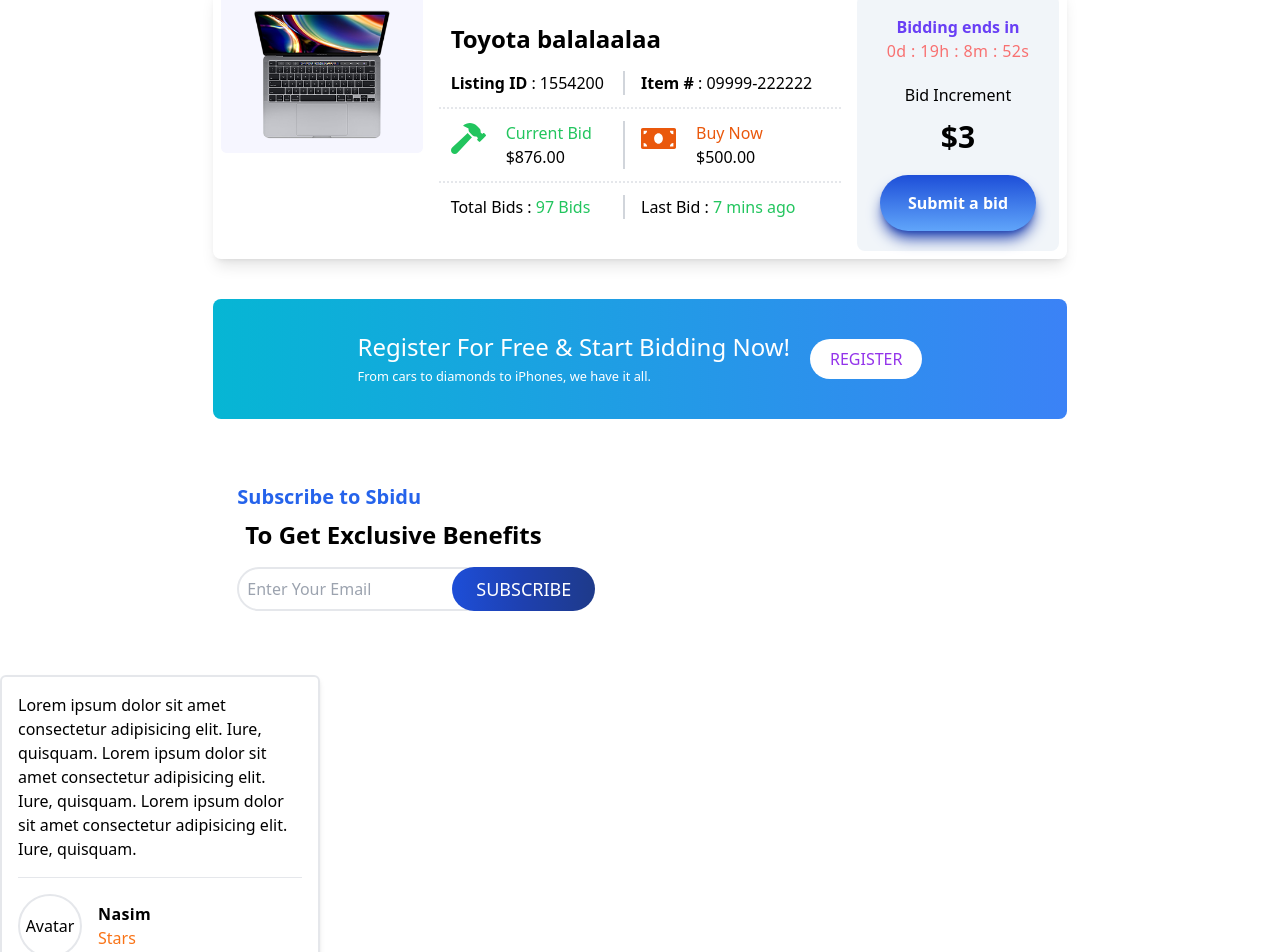
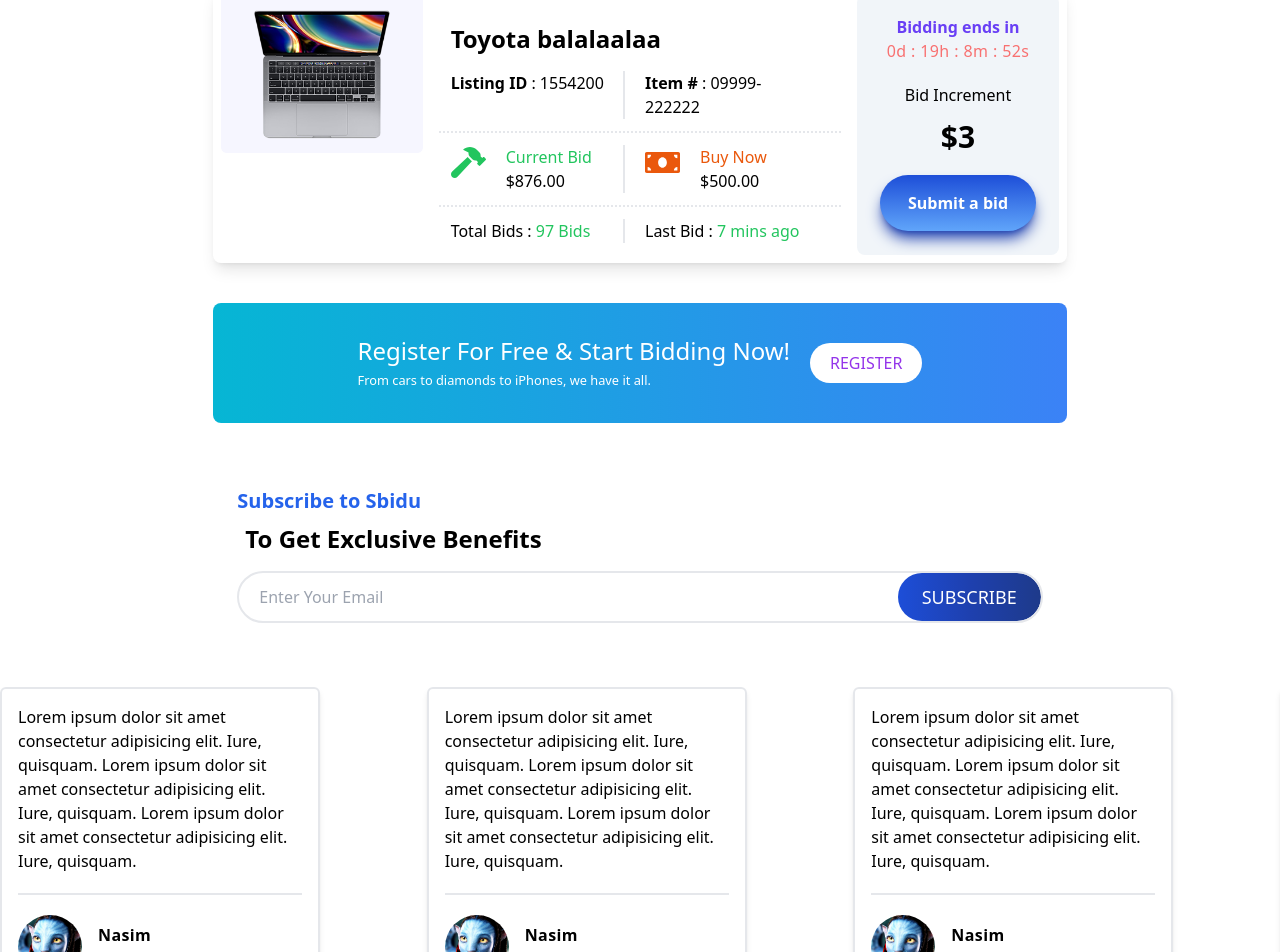
Before and after one commit to CurvyLantern/becha-kena, a Next.js app: page / in a window 1280 px wide. Shown: the part 1895-2847 px from the top of the page. Built offline with nearby package versions, Linux system fonts and the light colour scheme.

Commit message:
Installed swiper , React-Aria

```diff
--- a/package.json
+++ b/package.json
@@ -14,8 +14,10 @@
 		"clsx": "^1.2.1",
 		"next": "13.0.0",
 		"react": "18.2.0",
+		"react-aria": "^3.20.0",
 		"react-dom": "18.2.0",
-		"react-icons": "^4.6.0"
+		"react-icons": "^4.6.0",
+		"swiper": "^8.4.4"
 	},
 	"devDependencies": {
 		"@types/node": "18.11.8",
--- a/src/components/Showcase.tsx
+++ b/src/components/Showcase.tsx
@@ -1,15 +1,14 @@
-import { FaRegStar, FaHammer, FaMoneyBill } from 'react-icons/fa';
+import { FaHammer, FaMoneyBill, FaRegStar } from 'react-icons/fa';
 
 import Image from 'next/legacy/image';
-import ResponsiveImage from 'src/components/essential/ResponsiveImage';
+import Separator from 'src/components/ui/Seperator';
 
 import laptopImg from 'public/laptop.png';
 
-const HDivider = () => <div className='w-[2px] bg-gray-300'>&nbsp;</div>;
 
 const ProductImage = () => (
 	<div className='relative flex-1'>
-		<FaRegStar className='absolute top-4 right-4' />
+		<FaRegStar className='top-4 right-4 absolute' />
 		{/* <ResponsiveImage src='/laptop.png' /> */}
 		<Image src={laptopImg} alt='Laptop' layout='responsive' objectFit='cover' />
 	</div>
@@ -24,7 +23,7 @@
 				<p className='flex-1'>
 					<strong className='font-semibold'>Listing ID</strong> : 1554200
 				</p>
-				<HDivider />
+				<Separator orientation='vertical' />
 				<p className='flex-1 px-4'>
 					<strong className='font-semibold'>Item #</strong> : 09999-222222
 				</p>
@@ -32,7 +31,7 @@
 		</div>
 
 		{/* Bid Area */}
-		<div className='flex p-3 border-dotted border-y-2'>
+		<div className='border-y-2 flex p-3 border-dotted'>
 			<div className='flex flex-1 gap-5'>
 				{/* icon */}
 				<div className='text-green-500'>
@@ -43,7 +42,7 @@
 					<p>$876.00</p>
 				</div>
 			</div>
-			<HDivider />
+			<Separator orientation='vertical' />
 			<div className='flex flex-1 gap-5 px-4'>
 				{/* icon */}
 				<div className='text-orange-600'>
@@ -61,7 +60,7 @@
 			<p className='flex-1'>
 				Total Bids : <span className='text-green-500'>97 Bids</span>
 			</p>
-			<HDivider></HDivider>
+			<Separator orientation='vertical' />
 			<p className='flex-1 px-4'>
 				Last Bid : <span className='text-green-500'>7 mins ago</span>
 			</p>
@@ -70,14 +69,14 @@
 );
 const SubmitSection = () => {
 	return (
-		<div className='flex-1 py-5 text-center rounded-lg bg-slate-100'>
-			<p className='font-semibold text-accent'>Bidding ends in</p>
+		<div className='bg-slate-100 flex-1 py-5 text-center rounded-lg'>
+			<p className='text-accent font-semibold'>Bidding ends in</p>
 			<p className='tracking-wide text-red-400'>0d : 19h : 8m : 52s</p>
 			<div className='px-6 py-5'>
 				<p className='font-thin'>Bid Increment</p>
 				<h3 className='mt-3 text-3xl font-bold'>$3</h3>
 			</div>
-			<button className='py-4 font-semibold text-white bg-purple-600 rounded-full shadow-lg px-7 bg-gradient-to-b from-blue-700 to-blue-400 hover:from-blue-400 hover:to-blue-700 shadow-blue-800'>
+			<button className='px-7 bg-gradient-to-b from-blue-700 to-blue-400 hover:from-blue-400 hover:to-blue-700 shadow-blue-800 py-4 font-semibold text-white bg-purple-600 rounded-full shadow-lg'>
 				Submit a bid
 			</button>
 		</div>
@@ -86,7 +85,7 @@
 
 const Showcase = () => {
 	return (
-		<div className='flex flex-col gap-4 p-2 text-black rounded-lg shadow-lg md:flex-row'>
+		<div className='md:flex-row flex flex-col gap-4 p-2 text-black rounded-lg shadow-lg'>
 			<ProductImage />
 			<DescriptionSection />
 			<SubmitSection />
--- a/src/components/review/ReviewCard.tsx
+++ b/src/components/review/ReviewCard.tsx
@@ -1,22 +1,24 @@
+import Avatar from 'src/components/ui/Avatar';
+import Separator from 'src/components/ui/Seperator';
+import profileImg from 'public/assets/avatar-2009.jpg';
+
 const UpperPart = () => {
 	return (
-    <p className="text-md h-36 font-thin flex-1 pb-4">
-      Lorem ipsum dolor sit amet consectetur adipisicing elit. Iure, quisquam.
-      Lorem ipsum dolor sit amet consectetur adipisicing elit. Iure, quisquam.
-      Lorem ipsum dolor sit amet consectetur adipisicing elit. Iure, quisquam.
+		<p className='text-md min-h-32 flex-1 pb-4 font-thin'>
+			Lorem ipsum dolor sit amet consectetur adipisicing elit. Iure, quisquam. Lorem ipsum dolor sit amet
+			consectetur adipisicing elit. Iure, quisquam. Lorem ipsum dolor sit amet consectetur adipisicing elit.
+			Iure, quisquam.
 		</p>
 	);
 };
 
 const LowerPart = () => {
 	return (
-    <section className="flex items-center gap-4 pt-4">
-      <div className="w-16 h-16 rounded-full border-2 flex items-center justify-center">
-        Avatar
-      </div>
+		<section className='flex items-center gap-4 pt-4'>
+			<Avatar src={profileImg} />
 			<div>
-        <h3 className="font-semibold text-md tracking-wide">Nasim</h3>
-        <div className="text-orange-500">Stars</div>
+				<h3 className='text-md font-semibold tracking-wide'>Nasim</h3>
+				<div className='text-orange-500'>Stars</div>
 			</div>
 		</section>
 	);
@@ -24,9 +26,9 @@
 
 const ReviewCard = () => {
 	return (
-    <div className="w-80 flex flex-col p-4 rounded-md border-2 shadow-md">
+		<div className='w-80 flex flex-col p-4 border-2 rounded-md shadow-md'>
 			<UpperPart />
-      <hr />
+			<Separator />
 			<LowerPart />
 		</div>
 	);
--- /dev/null
+++ b/src/components/review/ReviewSection.tsx
@@ -0,0 +1,32 @@
+import ReviewCard from 'src/components/review/ReviewCard';
+import { Swiper, SwiperSlide } from 'swiper/react';
+
+// Import Swiper styles
+import 'swiper/css';
+
+const ReviewSection = () => {
+	return (
+		<div>
+			{/* <ReviewCard></ReviewCard> */}
+			<Swiper
+				slidesPerView={3}
+				onSlideChange={() => console.log('slide change')}
+				onSwiper={swiper => console.log(swiper)}>
+				<SwiperSlide>
+					<ReviewCard />
+				</SwiperSlide>
+				<SwiperSlide>
+					<ReviewCard />
+				</SwiperSlide>
+				<SwiperSlide>
+					<ReviewCard />
+				</SwiperSlide>
+				<SwiperSlide>
+					<ReviewCard />
+				</SwiperSlide>
+			</Swiper>
+		</div>
+	);
+};
+
+export default ReviewSection;
--- /dev/null
+++ b/src/components/ui/Avatar.tsx
@@ -0,0 +1,18 @@
+import Image, { StaticImageData } from 'next/legacy/image';
+
+const AvatarContainer = ({ children }: { children: React.ReactNode }) => {
+	return <span className='relative flex w-16 h-16 overflow-hidden rounded-full'>{children}</span>;
+};
+
+export type AvatarProps = {
+	src: string | StaticImageData;
+};
+const Avatar = ({ src }: AvatarProps) => {
+	return (
+		<AvatarContainer>
+			<Image src={src} layout='fill' objectFit='cover' placeholder='blur' />
+		</AvatarContainer>
+	);
+};
+
+export default Avatar;
--- /dev/null
+++ b/src/components/ui/Button.tsx
@@ -0,0 +1,23 @@
+import { AriaButtonProps, useButton } from 'react-aria';
+
+import React, { useRef } from 'react';
+
+
+type Props = AriaButtonProps & {
+    className?:string
+}
+
+const Button: React.FC<Props> = (props) => {
+    let ref = useRef<HTMLButtonElement>(null)
+    const {buttonProps} = useButton(props, ref)
+    const {children} = props
+    return (
+        <button {...buttonProps} className={props.className} ref={ref}>
+            {children}
+        </button>
+    );
+}
+
+
+
+export default Button;
--- /dev/null
+++ b/src/components/ui/Seperator.tsx
@@ -0,0 +1,33 @@
+import { cva } from 'class-variance-authority';
+import { useSeparator } from 'react-aria';
+
+export type SeperatorProps = {
+    orientation?: 'vertical' | 'horizontal'
+}
+
+const seperatorStyles = cva('bg-gray-200',{
+    variants : {
+        intent: {
+            vertical : 'w-[2px] h-auto mx-1 my-0',
+            horizontal: 'h-[2px] w-full mx-0 my-1'
+        }
+    },
+    defaultVariants: {
+        intent: 'vertical'
+    }
+})
+
+function Separator(props:SeperatorProps) {
+  let { separatorProps } = useSeparator(props);
+
+  return (
+    <div
+      {...separatorProps}
+      className={seperatorStyles({
+        intent: props.orientation ?? 'horizontal'
+      })}
+    />
+  );
+}
+
+export default Separator
--- a/src/pages/index.tsx
+++ b/src/pages/index.tsx
@@ -5,7 +5,11 @@
 import Highlights from "src/components/Highlights";
 import NavBar from "src/components/NavBar";
 import ReviewCard from 'src/components/review/ReviewCard';
-import Showcase from "src/components/Showcase";
+import ReviewSection from 'src/components/review/ReviewSection';
+import Showcase from 'src/components/Showcase';
+import Avatar from 'src/components/ui/Avatar';
+import Button from 'src/components/ui/Button';
+
 
 const Container = ({ children }: { children: React.ReactNode }) => {
   return <div className="w-2/3 mx-auto mb-10">{children}</div>;
@@ -15,8 +19,8 @@
 	<>
 		<Head>
 			<title>Create Next App</title>
-			<meta name="description" content="Generated by create next app" />
-			<link rel="icon" href="/favicon.ico" />
+			<meta name='description' content='Generated by create next app' />
+			<link rel='icon' href='/favicon.ico' />
 		</Head>
 
 		<NavBar></NavBar>
@@ -28,38 +32,31 @@
 		</Container>
 
 		<Container>
-			<div className="flex items-center justify-center gap-5 p-8 rounded-lg bg-gradient-to-r from-cyan-500 to-blue-500 ">
-				<div className="text-white">
-					<h4 className="text-2xl">Register For Free & Start Bidding Now!</h4>
+			<div className='bg-gradient-to-r from-cyan-500 to-blue-500 flex items-center justify-center gap-5 p-8 rounded-lg'>
+				<div className='text-white'>
+					<h4 className='text-2xl'>Register For Free & Start Bidding Now!</h4>
 					<small>From cars to diamonds to iPhones, we have it all.</small>
 				</div>
 				<div>
-					<button className="px-5 py-2 text-purple-600 bg-white rounded-full btn hover:bg-purple-700 hover:text-white focus:outline-none focus:ring focus:ring-violet-300">
+					<Button className='btn hover:bg-purple-700 hover:text-white focus:outline-none focus:ring focus:ring-violet-300 px-5 py-2 text-purple-600 bg-white rounded-full'>
 						REGISTER
-					</button>
+					</Button>
 				</div>
 			</div>
 		</Container>
 		<Container>
-			<div className="p-6 bg-white rounded-lg ">
-				<h4 className="text-xl font-semibold text-blue-600">
-					Subscribe to Sbidu
-				</h4>
-				<h1 className="m-2 text-2xl font-bold">To Get Exclusive Benefits</h1>
-				<div className="flex mt-4">
-					<input
-						type="email"
-						name="email"
-						placeholder="Enter Your Email "
-						required
-						className="p-2 border-2 rounded-full " />
-					<button className="px-6 py-2 text-lg text-white rounded-full -ml-9 bg-gradient-to-r from-blue-700 via-blue-800 to-blue-900 hover:text-white focus:outline-none focus:ring focus:ring-violet-300">
+			<div className=' p-6 bg-white rounded-lg'>
+				<h4 className='text-xl font-semibold text-blue-600'>Subscribe to Sbidu</h4>
+				<h1 className='m-2 text-2xl font-bold'>To Get Exclusive Benefits</h1>
+				<div className='flex justify-between gap-2 pl-2 mt-4 overflow-hidden border-2 rounded-full'>
+					<input type='email' name='email' placeholder='Enter Your Email ' required className=' p-2 m-1' />
+					<Button className=' bg-gradient-to-r from-blue-700 via-blue-800 to-blue-900 hover:text-white focus:outline-none focus:ring focus:ring-violet-300 px-6 py-2 text-lg text-white rounded-full'>
 						SUBSCRIBE
-					</button>
+					</Button>
 				</div>
 			</div>
 		</Container>
-		<ReviewCard />
+		<ReviewSection />
 	</>
 );
 
```
Also changed, not shown: public/assets/avatar-2009.jpg (added), 1 other file (tests, documents, lock files or other folders). Lines whose indentation alone changed are shown as unchanged.
